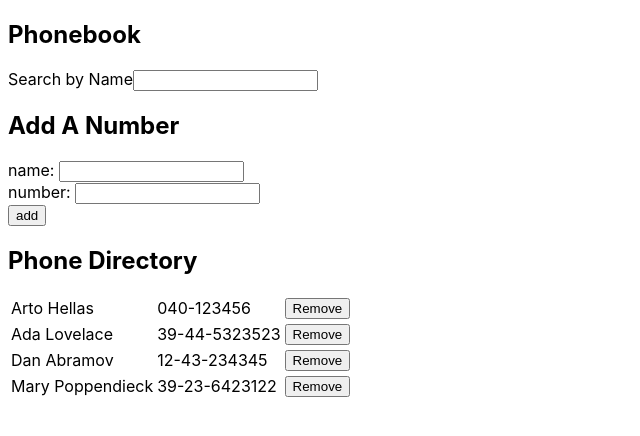
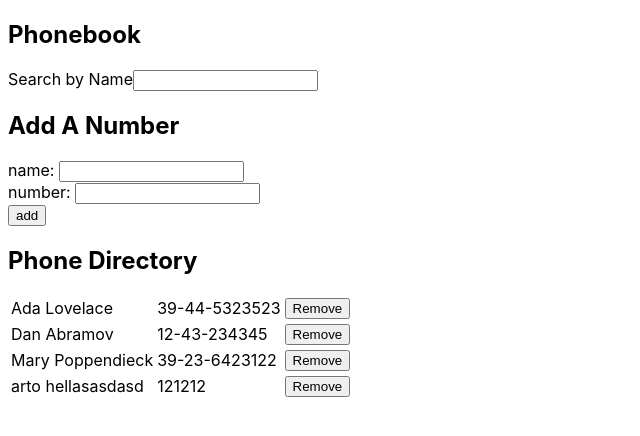
Before and after one commit to jalvaydev/Phonebook, a React (Create React App) app: page / in a window 1280 px wide. Shown: the top 436 px of the page, without its empty margins (0-640 px from the left). Built offline with nearby package versions, Linux system fonts and the light colour scheme; data requests are answered from the project's data file.

Commit message:
Confirmation dialog for delete, replace number of same name added

```diff
--- a/db.json
+++ b/db.json
@@ -1,10 +1,5 @@
 {
-  "persons":[
-    {
-      "name": "Arto Hellas",
-      "number": "040-123456",
-      "id": 1
-    },
+  "persons": [
     {
       "name": "Ada Lovelace",
       "number": "39-44-5323523",
@@ -19,6 +14,11 @@
       "name": "Mary Poppendieck",
       "number": "39-23-6423122",
       "id": 4
+    },
+    {
+      "name": "arto hellasasdasd",
+      "number": "121212",
+      "id": 5
     }
   ]
 }
--- a/src/App.js
+++ b/src/App.js
@@ -14,9 +14,7 @@ const App = () => {
     contactService
       .getAll()
       .then(response => {
-        if(JSON.stringify(response.data) === JSON.stringify(persons)){
-          console.log("interesting")
-        } else {
+        if(JSON.stringify(response.data) !== JSON.stringify(persons)){
           setPersons(response.data)
         }
       })
@@ -37,12 +35,15 @@ const App = () => {
 
 
   const removePerson = (id) => {
+    const person = persons.find(person => person.id === id)
+    if (window.confirm(`Delete ${person.name}?`) === true){
      contactService
       .remove(id)
       .then(contactService
             .getAll()
             .then(response =>
               setPersons(response.data)))
+    }
   }
 
   const addPerson = (event) => {
@@ -54,8 +55,8 @@ const App = () => {
     }
 
     const checkExists = () => {
-      let arr = persons.filter(person => person.name === newName)
-      return arr.length === 0
+      let check = persons.filter(person => 0 === person.name.toLowerCase().indexOf(newName.toLowerCase()))
+      return(check.length === 0)
     }
 
     if (checkExists()){
@@ -65,7 +66,17 @@ const App = () => {
           setPersons(persons.concat(response.data))
         })
     } else {
-      alert(`${newName} is already in the directory!`)
+      if(window.confirm(`${newName} is already in the directory, would you like to replace the old number with a new one?`) === true){
+        let person = persons.find(person => person.name.toLowerCase() === newName.toLowerCase())
+        person.number = newNumber
+
+        contactService
+          .update(person.id, person)
+          .then(response => {
+            setPersons(persons.map(p => p.id !== person.id ? p : response.data))
+          }
+        )
+      }
     }
   }
 
--- a/src/services/contacts.js
+++ b/src/services/contacts.js
@@ -16,8 +16,13 @@ const remove = id => {
         .delete(`${baseUrl}/${id}`))
 }
 
+const update = (id, newObject) => {
+    return axios.put(`${baseUrl}/${id}`, newObject)
+}
+
 export default {
     getAll,
     create,
+    update,
     remove
 }
```
